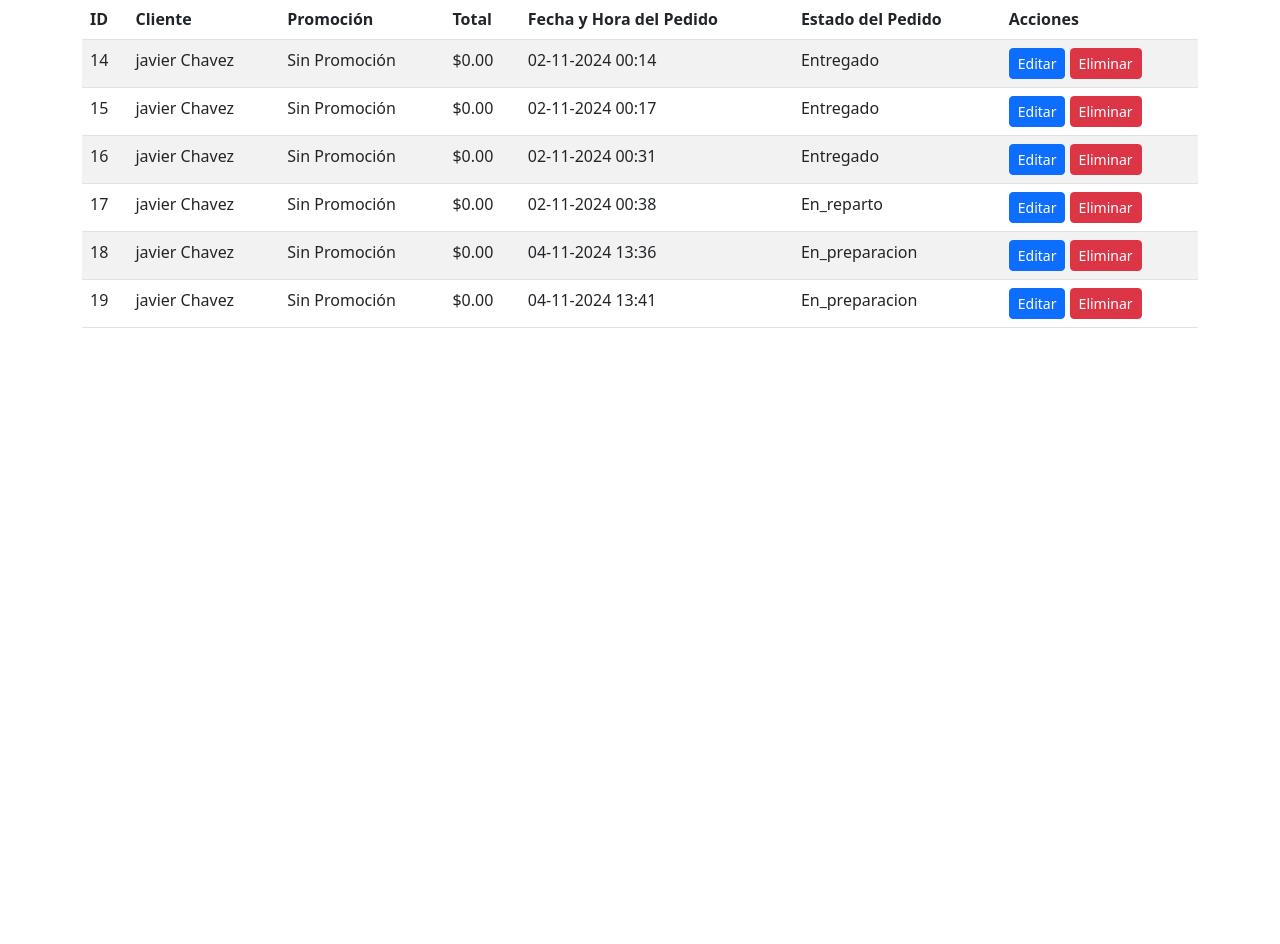
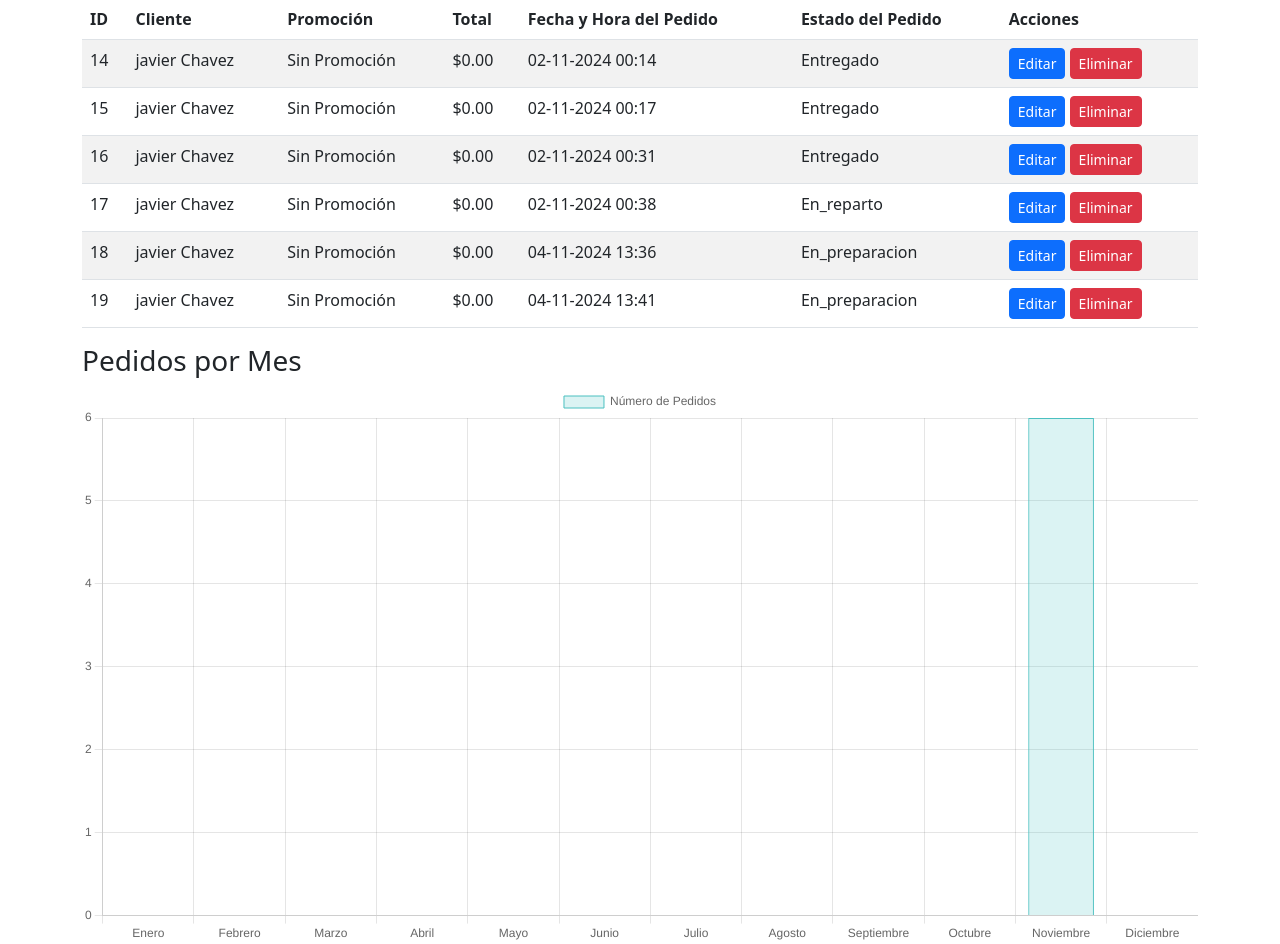
Before and after one commit to feliger27/ProyectoTIS, a PHP site: page /xampp/listar.php in a window 1280 px wide. Shown: the part 167-1111 px from the top of the page. Before the commit the page ends 495 px from the top, so only its background shows below. Run offline with PHP 8.4, Linux system fonts and the light colour scheme; a user stored in the database is signed in; data comes from the database, SQL or seed files in the repository.

Commit message:
Update listar.php

```diff
--- a/mantenedores/pedidos/listar.php
+++ b/mantenedores/pedidos/listar.php
@@ -24,6 +24,20 @@ if ($mes_filtro) {
 $stmt->execute();
 $result = $stmt->get_result();
 $stmt->close();
+
+// Consulta para contar los pedidos por mes en el año actual
+$sql_count_pedidos = "SELECT MONTH(fecha_pedido) AS mes, COUNT(*) AS cantidad_pedidos
+                      FROM pedido
+                      WHERE YEAR(fecha_pedido) = YEAR(CURRENT_DATE())
+                      GROUP BY mes
+                      ORDER BY mes";
+$result_count_pedidos = $conexion->query($sql_count_pedidos);
+
+$pedidos_por_mes = array_fill(1, 12, 0); // Asegúrate de tener datos para todos los meses
+
+while ($fila = $result_count_pedidos->fetch_assoc()) {
+    $pedidos_por_mes[$fila['mes']] = $fila['cantidad_pedidos'];
+}
 
 // Consulta para obtener las ventas por mes
 $sql_ventas_mes = "SELECT MONTH(p.fecha_pedido) AS mes, SUM(p.total) AS ventas_totales
@@ -161,6 +175,31 @@ if (isset($_POST['download_pdf']) && $mes_filtro) {
     <?php endif; ?>
 </tbody>
         </table>
+        <h3>Pedidos por Mes</h3>
+        <canvas id="pedidosPorMes"></canvas>
+        <script>
+    var ctx = document.getElementById('pedidosPorMes').getContext('2d');
+    var pedidosPorMesChart = new Chart(ctx, {
+        type: 'bar',
+        data: {
+            labels: ['Enero', 'Febrero', 'Marzo', 'Abril', 'Mayo', 'Junio', 'Julio', 'Agosto', 'Septiembre', 'Octubre', 'Noviembre', 'Diciembre'],
+            datasets: [{
+                label: 'Número de Pedidos',
+                data: <?php echo json_encode(array_values($pedidos_por_mes)); ?>,
+                backgroundColor: 'rgba(75, 192, 192, 0.2)',
+                borderColor: 'rgba(75, 192, 192, 1)',
+                borderWidth: 1
+            }]
+        },
+        options: {
+            scales: {
+                y: {
+                    beginAtZero: true
+                }
+            }
+        }
+    });
+</script>
 
 
     <script src="https://cdn.jsdelivr.net/npm/bootstrap@5.3.0/dist/js/bootstrap.bundle.min.js"></script>
```
